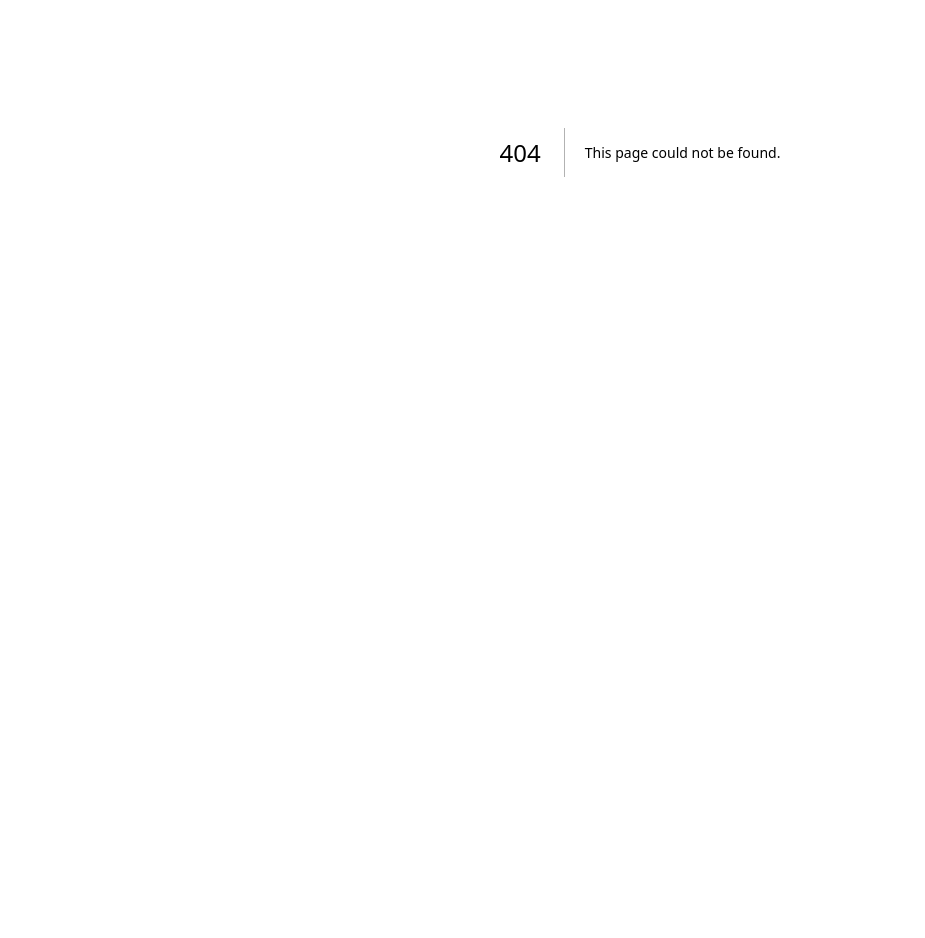
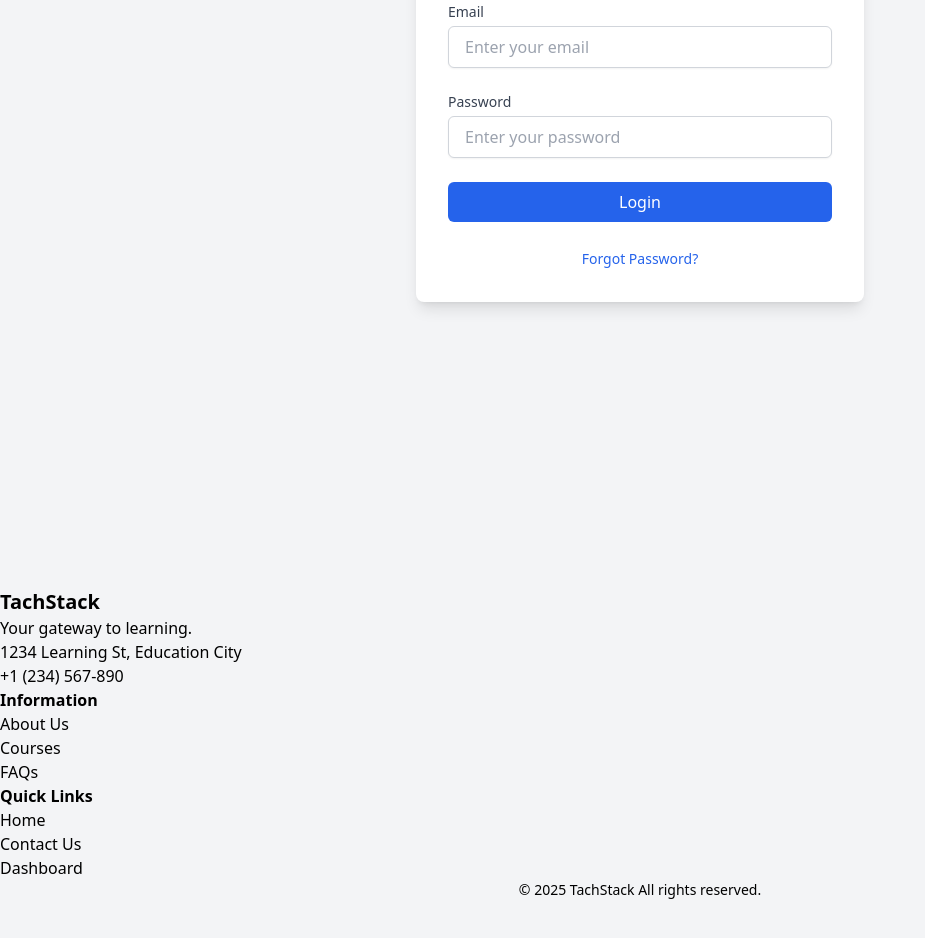
Before and after one commit to Jasminch01/lms-task, a Next.js app: page /login in a window 1280 px wide. Before the commit this address had no page. Shown: the part 320-1258 px from the top of the page, without its empty margins (0-925 px from the left). Before the commit the page ends 872 px from the top, so only its background shows below. Built offline with nearby package versions, Linux system fonts and the light colour scheme.

Commit message:
course details page

```diff
--- a/package.json
+++ b/package.json
@@ -11,6 +11,7 @@
   "dependencies": {
     "@lottiefiles/dotlottie-react": "^0.13.0",
     "@lottiefiles/lottie-player": "^2.0.12",
+    "axios": "^1.7.9",
     "next": "15.1.7",
     "react": "^19.0.0",
     "react-dom": "^19.0.0"
--- a/src/Components/Appbar.tsx
+++ b/src/Components/Appbar.tsx
@@ -1,4 +1,4 @@
-"use client"
+"use client";
 import Link from "next/link";
 import { useState } from "react";
 
@@ -16,7 +16,7 @@ export default function AppBar() {
           {/* Logo */}
           <div className="flex-shrink-0 flex items-center">
             <Link href="/" className="text-xl font-bold ">
-              TechLearn
+              TechStack
             </Link>
           </div>
 
@@ -58,15 +58,15 @@ export default function AppBar() {
             <Link href="/" className="">
               Home
             </Link>
-            <a href="/courses" className="">
+            <Link href="/courses" className="">
               Courses
-            </a>
-            <a href="/about" className="">
+            </Link>
+            <Link href="#about" className="">
               About
-            </a>
-            <a href="/contact" className="">
-              Contact
-            </a>
+            </Link>
+            <Link href="/login" className="">
+              Login
+            </Link>
           </div>
         </div>
       </div>
@@ -75,27 +75,18 @@ export default function AppBar() {
       {isMenuOpen && (
         <div className="md:hidden">
           <div className="px-2 pt-2 pb-3 space-y-1 sm:px-3">
-            <Link href="/" className="block text-gray-800 hover:text-gray-600">
+            <Link href="/" className="block text-white text-center">
               Home
             </Link>
-            <a
-              href="/courses"
-              className="block text-gray-800 hover:text-gray-600"
-            >
+            <Link href="/courses" className="block text-white text-center">
               Courses
-            </a>
-            <a
-              href="/about"
-              className="block text-gray-800 hover:text-gray-600"
-            >
+            </Link>
+            <Link href="#about" className="block text-white text-center">
               About
-            </a>
-            <a
-              href="/contact"
-              className="block text-gray-800 hover:text-gray-600"
-            >
-              Contact
-            </a>
+            </Link>
+            <Link href="/login" className="block text-white text-center">
+              Login
+            </Link>
           </div>
         </div>
       )}
--- a/src/Components/Footer.tsx
+++ b/src/Components/Footer.tsx
@@ -0,0 +1,61 @@
+import Link from "next/link";
+
+const Footer = () => {
+  return (
+    <footer className="bg-gray-100 text-black py-20">
+      <div className="max-w-7xl mx-auto px-6 grid grid-cols-1 md:grid-cols-3 gap-8">
+        <div>
+          <h2 className="text-xl font-bold">TachStack</h2>
+          <p className="mt-2 ">Your gateway to learning.</p>
+          <p className="mt-4 ">1234 Learning St, Education City</p>
+          <p className=""> +1 (234) 567-890</p>
+        </div>
+        <div>
+          <h3 className="text-lg font-semibold mb-3">Information</h3>
+          <ul className="space-y-2">
+            <li>
+              <Link href="/about" className="transition">
+                About Us
+              </Link>
+            </li>
+            <li>
+              <Link href="/courses" className="transition">
+                Courses
+              </Link>
+            </li>
+            <li>
+              <Link href="/faq" className="transition">
+                FAQs
+              </Link>
+            </li>
+          </ul>
+        </div>
+        <div>
+          <h3 className="text-lg font-semibold mb-3">Quick Links</h3>
+          <ul className="space-y-2">
+            <li>
+              <Link href="/" className="transition">
+                Home
+              </Link>
+            </li>
+            <li>
+              <Link href="/contact" className="transition">
+                Contact Us
+              </Link>
+            </li>
+            <li>
+              <Link href="/dashboard" className="transition">
+                Dashboard
+              </Link>
+            </li>
+          </ul>
+        </div>
+      </div>
+      <div className="mt-8 text-center text-sm border-t border-gray-400 pt-10">
+        © {new Date().getFullYear()} TachStack All rights reserved.
+      </div>
+    </footer>
+  );
+};
+
+export default Footer;
--- /dev/null
+++ b/src/app/course/[id]/page.tsx
@@ -0,0 +1,58 @@
+"use client";
+import { Tcourse } from "@/types/type";
+import axios from "axios";
+import Image from "next/image";
+import { useParams } from "next/navigation";
+import React, { useEffect, useState } from "react";
+
+const CourseDetailsPage = () => {
+  const [course, Setcourse] = useState<Tcourse>({});
+  const { id } = useParams();
+  console.log(id);
+  useEffect(() => {
+    const fetchCourse = async () => {
+      try {
+        const res = await axios.get(
+          `http://localhost:5000/api/course?courseId=${id}`,
+          {
+            withCredentials: true,
+          }
+        );
+        Setcourse(res.data.data);
+      } catch (error) {
+        console.log(error);
+      }
+    };
+    fetchCourse();
+  }, [id]);
+
+  console.log(course);
+  const { thumbnail, title, price, description } = course;
+
+  return (
+    <div className="max-w-6xl mx-auto py-20 bg-white">
+      <div className="flex gap-5">
+        <div className="space-y-5">
+          <h1 className="text-xl md:text-4xl font-bold text-gray-800">
+            {title}
+          </h1>
+          <p className="text-gray-600 leading-relaxed">{description}</p>
+          <div className="flex items-center space-x-5">
+            <button className="py-2 px-5 bg-[#2563EB] text-white rounded">
+              Enroll Now
+            </button>
+            <div className="flex items-center flex-col md:flex-row space-x-3">
+              <p className="text-2xl font-semibold">$ {price}</p>
+              <p>use promo</p>
+            </div>
+          </div>
+        </div>
+        <div className=" w-1/2 md:h-96 overflow-hidden rounded-lg mb-6">
+          <Image src={""} alt={title} className="w-full h-full object-cover" />
+        </div>
+      </div>
+    </div>
+  );
+};
+
+export default CourseDetailsPage;
--- a/src/app/layout.tsx
+++ b/src/app/layout.tsx
@@ -1,17 +1,8 @@
 import type { Metadata } from "next";
-import { Geist, Geist_Mono } from "next/font/google";
 import "./globals.css";
 import AppBar from "@/Components/Appbar";
+import Footer from "@/Components/Footer";
 
-const geistSans = Geist({
-  variable: "--font-geist-sans",
-  subsets: ["latin"],
-});
-
-const geistMono = Geist_Mono({
-  variable: "--font-geist-mono",
-  subsets: ["latin"],
-});
 
 export const metadata: Metadata = {
   title: "",
@@ -29,10 +20,11 @@ export default function RootLayout({
         <link rel="shortcut icon" href="favicon.png" type="image/x-icon" />
       </head>
       <body
-        className={`${geistSans.variable} ${geistMono.variable} antialiased`}
+        className={``}
       >
         <AppBar />
         {children}
+        <Footer/>
       </body>
     </html>
   );
--- /dev/null
+++ b/src/app/login/page.tsx
@@ -0,0 +1,95 @@
+"use client";
+import axios from "axios";
+import Link from "next/link";
+import React, { useState } from "react";
+
+const LoginPage = () => {
+  const [email, setEmail] = useState<string>("");
+  const [password, setPassword] = useState<string>("");
+  const userLogin = (e: React.FormEvent) => {
+    e.preventDefault();
+    const crediential = {
+      email,
+      password,
+    };
+
+    const loginUser = async () => {
+      try {
+        const res = await axios.post(
+          "http://localhost:5000/api/user/signin",
+          crediential,
+          {
+            withCredentials: true,
+          }
+        );
+        console.log(res.data);
+      } catch (error) {
+        console.log(error);
+      }
+    };
+    loginUser();
+  };
+
+  return (
+    <div className="min-h-screen flex items-center justify-center bg-gray-100">
+      <div className="bg-white p-8 rounded-lg shadow-lg w-full max-w-md">
+        <h2 className="text-2xl font-bold mb-6 text-center text-gray-800">
+          Login to Your Account
+        </h2>
+        <form className="space-y-6" onSubmit={userLogin}>
+          <div>
+            <label
+              htmlFor="email"
+              className="block text-sm font-medium text-gray-700"
+            >
+              Email
+            </label>
+            <input
+              type="email"
+              value={email}
+              onChange={(e) => setEmail(e.target.value)}
+              id="email"
+              name="email"
+              placeholder="Enter your email"
+              className="mt-1 block w-full px-4 py-2 border border-gray-300 rounded-md shadow-sm focus:outline-none focus:ring-2 focus:ring-blue-500"
+              required
+            />
+          </div>
+          <div>
+            <label
+              htmlFor="password"
+              className="block text-sm font-medium text-gray-700"
+            >
+              Password
+            </label>
+            <input
+              type="password"
+              id="password"
+              value={password}
+              onChange={(e) => setPassword(e.target.value)}
+              name="password"
+              placeholder="Enter your password"
+              className="mt-1 block w-full px-4 py-2 border border-gray-300 rounded-md shadow-sm focus:outline-none focus:ring-2 focus:ring-blue-500"
+              required
+            />
+          </div>
+          <div>
+            <button
+              type="submit"
+              className="w-full bg-blue-600 text-white py-2 px-4 rounded-md hover:bg-blue-700 focus:outline-none focus:ring-2 focus:ring-blue-500"
+            >
+              Login
+            </button>
+          </div>
+          <div className="text-center">
+            <Link href="#" className="text-sm text-blue-600 hover:underline">
+              Forgot Password?
+            </Link>
+          </div>
+        </form>
+      </div>
+    </div>
+  );
+};
+
+export default LoginPage;
--- /dev/null
+++ b/src/app/middleware.ts
@@ -0,0 +1,12 @@
+import { NextResponse } from "next/server";
+import type { NextRequest } from "next/server";
+
+// This function can be marked `async` if using `await` inside
+export function middleware(request: NextRequest) {
+  return NextResponse.redirect(new URL("/login", request.url));
+}
+
+// See "Matching Paths" below to learn more
+export const config = {
+  matcher: "/course/",
+};
```
Also changed, not shown: src/Components/Course.tsx (+10 -18 lines), src/Components/Courses.tsx (+22 -48 lines), src/types/type.ts (+5 -5 lines), 1 other file (tests, documents, lock files or other folders).
